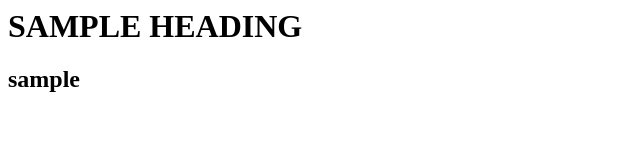
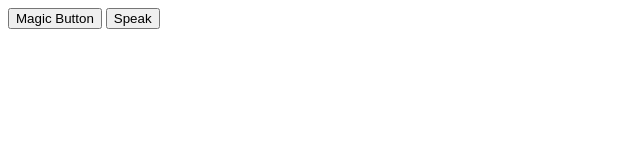
Before and after one commit to GokuBot/GokuBot, a plain HTML site: page index.html in a window 1280 px wide. Shown: the whole page, without its empty margins (0-640 px from the left). Drawn offline with Linux system fonts and the light colour scheme.

Commit message:
sample headings removed and buttons added

```diff
--- a/index.html
+++ b/index.html
@@ -7,8 +7,8 @@
 </head>
 
 <body>
-    <h1>SAMPLE HEADING</h1>
-    <h2>sample </h2>
+  <button id="startBtn">Magic Button</button>
+  <button id="speakBtn">Speak</button>
 </body>
 
 </html>
```
